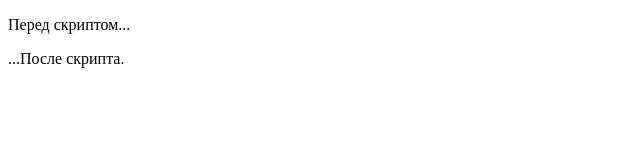
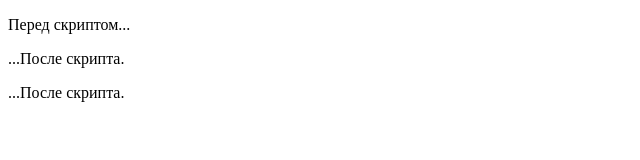
Before and after one commit to TsvikDmitry/sdfsdf, a plain HTML site: page lesson 1/index.html in a window 1280 px wide. Shown: the whole page, without its empty margins (0-640 px from the left). Drawn offline with Linux system fonts and the light colour scheme.

Commit message:
первый комит 2

```diff
--- a/lesson 1/index.html
+++ b/lesson 1/index.html
@@ -9,5 +9,6 @@
   <script src="script.js"></script>
 
   <p>...После скрипта.</p>
+  <p>...После скрипта.</p>
 
 </body>
```
